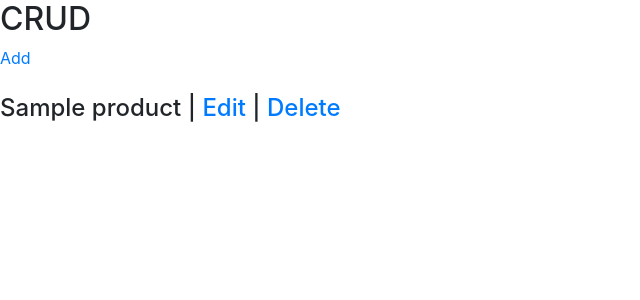
After one commit to Beks17/pharmacy, a Django app: page /product/ in a window 1280 px wide. The commit adds this page. Shown: the top 300 px of the page, without its empty margins (0-640 px from the left). Run offline with Django 4.2, Linux system fonts and the light colour scheme; tables that the repository leaves empty hold one stand-in row (values such as "Sample post").

Commit message:
update the views

```diff
--- a/pharmacy/urls.py
+++ b/pharmacy/urls.py
@@ -57,6 +57,10 @@ urlpatterns = [
     path('activeingredient/add', ActiveIngredientCreateView.as_view(), name='activeingredient-add'),
     path('activeingredient/edit/<int:pk>', ActiveIngredientUpdateView.as_view(), name='activeingredient-edit'),
     path('activeingredient/delete/<int:pk>', ActiveIngredientDeleteView.as_view(), name='activeingredient-delete'),
+    path('product/', ProductListView.as_view(), name='product'),
+    path('product/add', ProductCreateView.as_view(), name='product-add'),
+    path('product/edit/<int:pk>', ProductUpdateView.as_view(), name='product-edit'),
+    path('product/delete/<int:pk>', ProductDeleteView.as_view(), name='product-delete'),
     path('', include(router.urls)),
     path('api-auth/', include('rest_framework.urls', namespace='rest_framework')),
     path('api/token/', TokenObtainPairView.as_view(), name='token_obtain_pair'),
--- a/products/models.py
+++ b/products/models.py
@@ -21,7 +21,7 @@ class Product(models.Model):
     release_form = models.CharField(max_length=30)
     min_order = models.IntegerField()
     price_exw = models.DecimalField(decimal_places=2, max_digits=10)
-    med_image = models.ImageField(upload_to="D:\pharmacy\static\img", default=0)
+    med_image = models.ImageField(upload_to="D:\pharmacy\static\img", null=True, blank=True)
     active_ingredient = models.ManyToManyField(ActiveIngredient)
     med_class = models.ForeignKey(MedClass, on_delete=models.CASCADE)
 
--- a/products/views.py
+++ b/products/views.py
@@ -83,3 +83,26 @@ class ActiveIngredientDeleteView(DeleteView):
     template_name = 'activeingredient_delete.html'
     fields = "__all__"
     success_url = '/activeingredient'
+
+class ProductListView(ListView):
+    queryset = Product.objects.all()
+    template_name = 'product.html'
+    context_object_name = 'product'
+
+class ProductCreateView(CreateView):
+    queryset = Product.objects.all()
+    template_name = 'product_add.html'
+    fields = '__all__'
+    success_url = '/product'
+
+class ProductUpdateView(UpdateView):
+    queryset = Product.objects.all()
+    template_name = 'product_add.html'
+    fields = "__all__"
+    success_url = '/product'
+
+class ProductDeleteView(DeleteView):
+    queryset = Product.objects.all()
+    template_name = 'product_delete.html'
+    fields = "__all__"
+    success_url = '/product'
--- a/template/main_page.html
+++ b/template/main_page.html
@@ -20,7 +20,7 @@
 <!-- Search-products -->
 
     <h2>CRUD</h2>
-    <a href="add">Add</a>
+    <a href="{% url 'product' %}">Add</a>
     <h2>PORTFOLIO</h2>
 
 <div id="myBtnContainer">
--- /dev/null
+++ b/template/product.html
@@ -0,0 +1,32 @@
+<!DOCTYPE html>
+<html lang="en">
+<head>
+    <meta charset="UTF-8">
+    <meta http-equiv="X-UA-Compatible" content="IE=edge">
+    <meta name="viewport" content="width=device-width, initial-scale=1.0">
+    <title>Pharmacy 1.0</title>
+    <link rel="stylesheet" href="https://cdn.jsdelivr.net/npm/bootstrap@4.3.1/dist/css/bootstrap.min.css" integrity="sha384-ggOyR0iXCbMQv3Xipma34MD+dH/1fQ784/j6cY/iJTQUOhcWr7x9JvoRxT2MZw1T" crossorigin="anonymous">
+    <link rel="stylesheet" href="https://cdnjs.cloudflare.com/ajax/libs/font-awesome/4.7.0/css/font-awesome.min.css">
+
+
+</head>
+<body>
+
+
+<!-- Search-products -->
+
+    <h2>CRUD</h2>
+    <a href="{% url 'product-add' %}">Add</a>
+    <br>
+    <br>
+
+
+{% for item in product %}
+
+    <h4>{{item.name}} | <a href="{% url 'product-edit' item.id %}">Edit</a> | <a href="{% url 'product-delete' item.id %}">Delete</a></h4>
+
+{% endfor %}
+
+
+</body>
+</html>
--- /dev/null
+++ b/template/product_add.html
@@ -0,0 +1,6 @@
+<form method="post">
+    {% csrf_token %}
+    {{form.as_p}}
+
+    <input type="submit" value="Create/Update">
+</form>
--- /dev/null
+++ b/template/product_delete.html
@@ -0,0 +1,6 @@
+<form method="post">
+    {% csrf_token %}
+<p>Are you sure you want to delete "{{object}}"? </p>
+
+    <input type="submit" value="Confirm">
+</form>
```
Also changed, not shown: template/add-product.html (deleted, +0 -13 lines), products/migrations/0006_alter_product_med_image.py (added).
